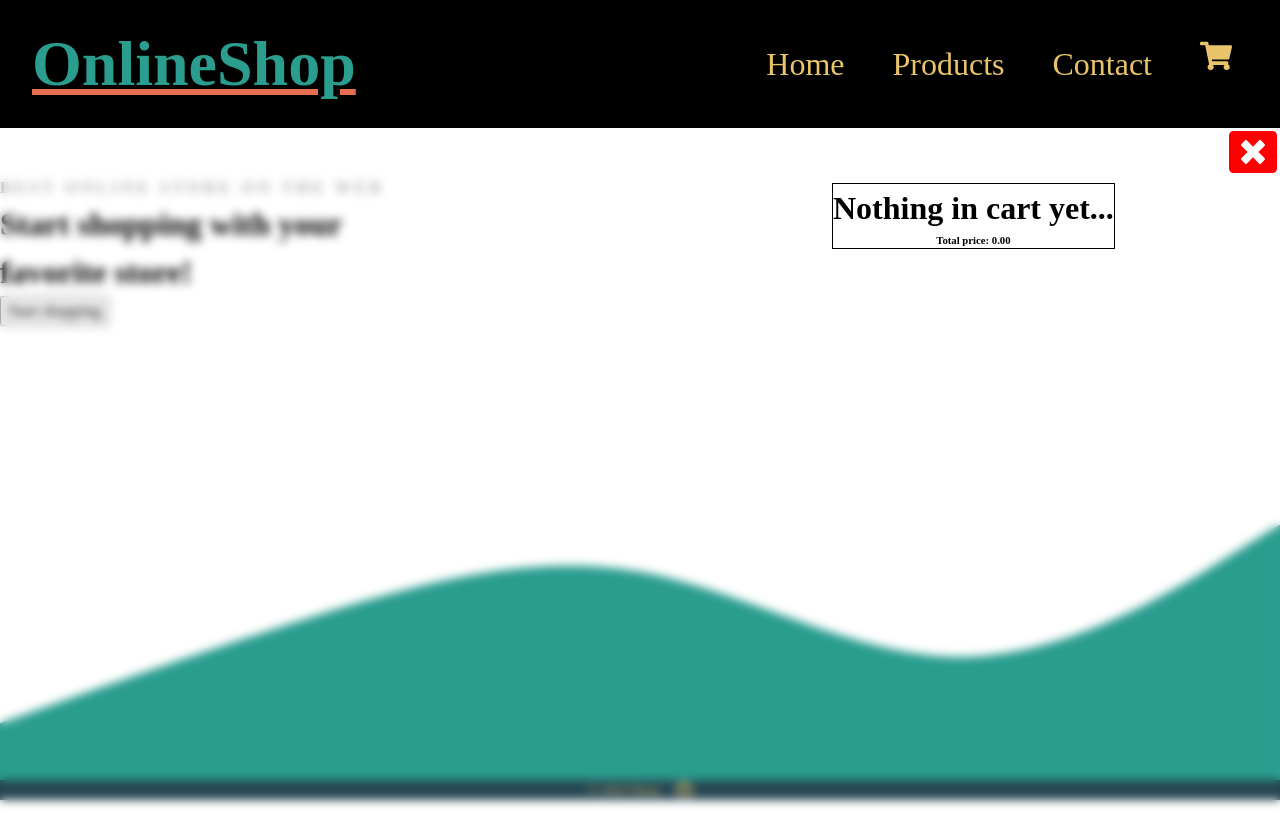
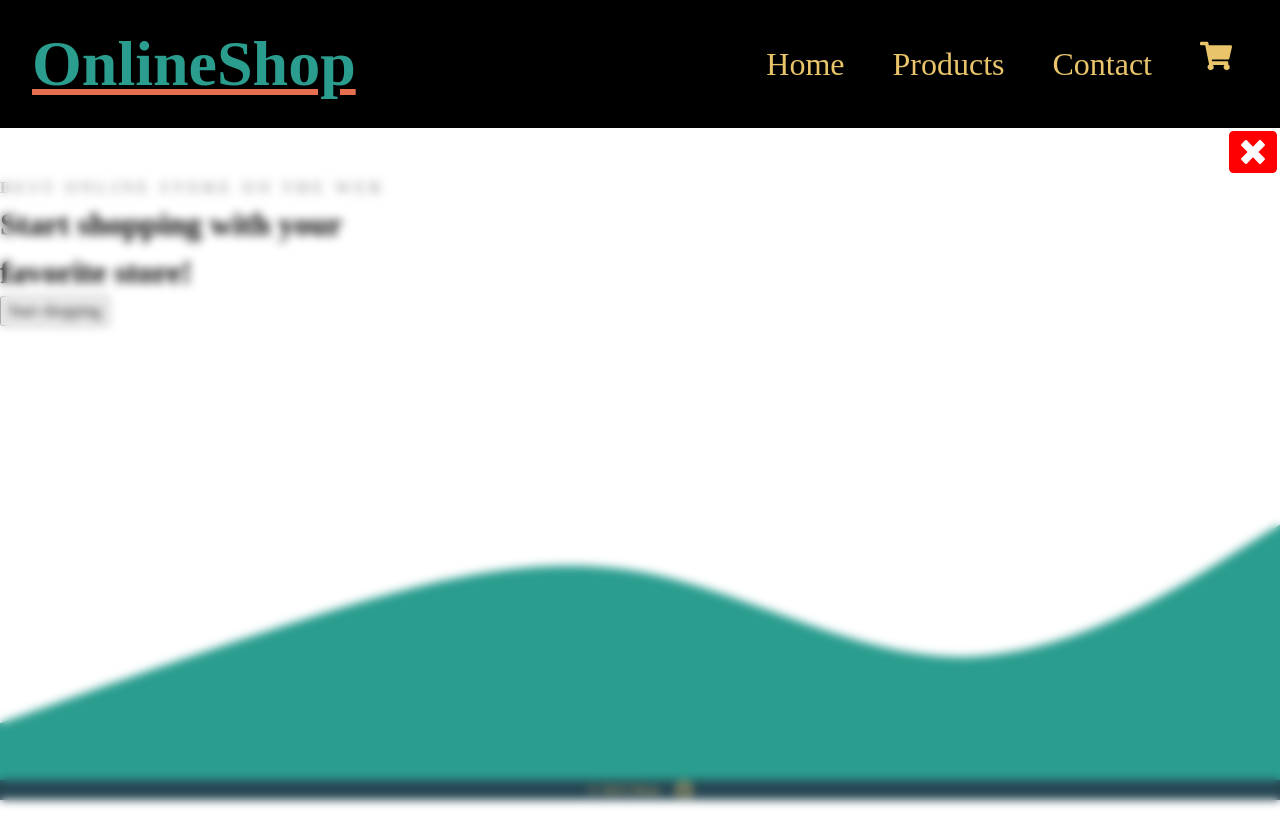
Before and after one commit to betrion/clothes-shop, a React (Create React App) app: page /online-shop in a window 1280 px wide. Both pictures are taken after a click on the element 1216 px from the left and 56 px from the top of the page. Built offline with nearby package versions, Linux system fonts and the light colour scheme.

Commit message:
styling and animations on cart overlay

```diff
--- a/src/Cart.jsx
+++ b/src/Cart.jsx
@@ -1,5 +1,6 @@
 import { FaWindowClose } from "react-icons/fa";
 import { CartBg, CartWrapper, ProductsContainer } from "./styles/Cart.style";
+import formatTitle from "./functions/formatTitle";
 const Cart = ({
   setShowCart,
   selectedProducts,
@@ -14,20 +15,14 @@ const Cart = ({
     console.log("delete");
   };
   const renderProducts = selectedProducts.map((product) => (
-    <div key={Math.random()}>
+    <div key={Math.random()} className="product-card">
       <img src={product.item.image} alt={product.item.description}></img>
-      <h4>{product.item.title}</h4>
-      <h6>{product.item.price}$</h6>
-      <small>Qty: {product.quantity} </small>
-      <FaWindowClose
-        onClick={handleDelete}
-        style={{
-          color: "red",
-          margin: "auto",
-          display: "inline",
-          cursor: "pointer",
-        }}
-      />
+      <div className="product-card-info">
+        <h4>{formatTitle(product.item.title)}</h4>
+        <h5>{product.item.price}$</h5>
+        <small>Qty: {product.quantity} </small>
+        <FaWindowClose onClick={handleDelete} className="btn-interactive" />
+      </div>
     </div>
   ));
   return (
@@ -42,7 +37,7 @@ const Cart = ({
         {renderProducts && (
           <ProductsContainer>
             {renderProducts}
-            <h6>Total price: {totalPrice}</h6>
+            <h4 className="price-display">Total price: {totalPrice} $</h4>
           </ProductsContainer>
         )}
       </CartWrapper>
--- a/src/styles/Cart.style.js
+++ b/src/styles/Cart.style.js
@@ -10,12 +10,21 @@ const fadeIn = keyframes`
 
 const slideIn = keyframes`
     0% {
-      left: -100px;
+      left: -95%;
     }
     100% {
-      left: 0;
+      left: +6%;
     }
   `;
+
+const mobileSlideIn = keyframes`
+  0%{
+    left:-95%;
+  }
+  100%{
+    left:-50%;
+  }
+`;
 
 export const CartBg = styled.div`
   position: fixed;
@@ -37,7 +46,9 @@ export const CartBg = styled.div`
   }
 `;
 export const CartWrapper = styled.div`
-  border: 1px solid black;
+  border: 2px solid ${({ theme }) => theme.colors.secondary};
+  box-shadow: 2px 4px 14px -1px ${({ theme }) => theme.colors.primary};
+  border-radius: 15px;
   background-color: #fff;
   position: absolute;
   /* height: 70vh; */
@@ -46,17 +57,40 @@ export const CartWrapper = styled.div`
   margin: 0 0 0 65%;
   animation: ${slideIn} forwards ease 2s;
   filter: brightness(100%);
+  padding-bottom: 1rem;
+
+  @media (max-width: 550px) {
+    animation: ${mobileSlideIn} forwards ease 2s;
+  }
 `;
 
 export const ProductsContainer = styled.div`
   display: flex;
   flex-direction: column;
-  flex-wrap: wrap;
+  /* flex-wrap: wrap; */
   align-items: center;
+  height: 65vh;
   overflow: scroll;
   flex-basis: auto;
+  .product-card {
+    display: flex;
+    align-items: center;
+    padding: 1rem 2rem;
+    gap: 2rem;
+  }
 
+  .btn-interactive {
+    color: green;
+    display: inline-block;
+    cursor: pointer;
+  }
   & img {
     width: 60px;
   }
+  text-align: center;
+  .price-display {
+    position: absolute;
+    bottom: 0rem;
+    right: 0.2rem;
+  }
 `;
```
